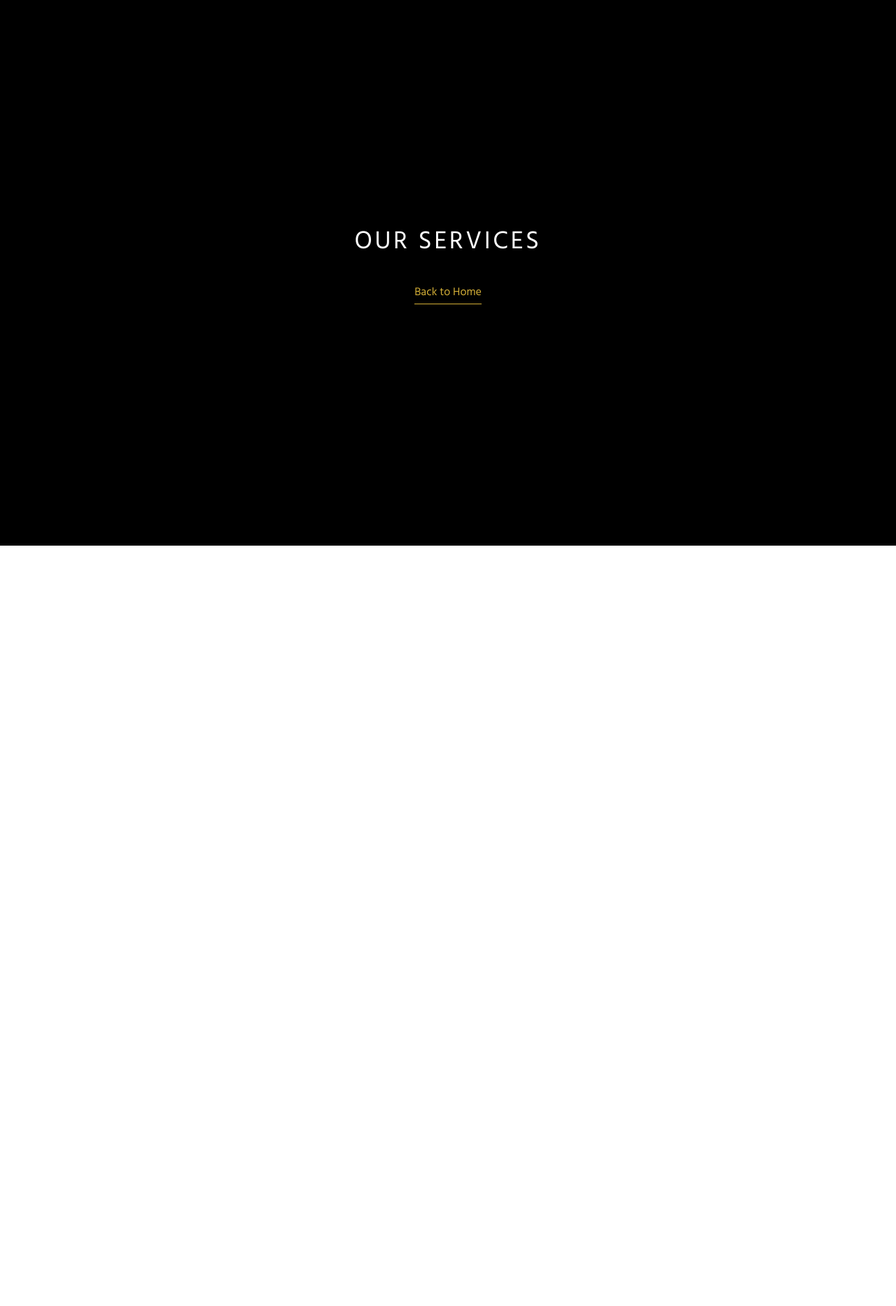
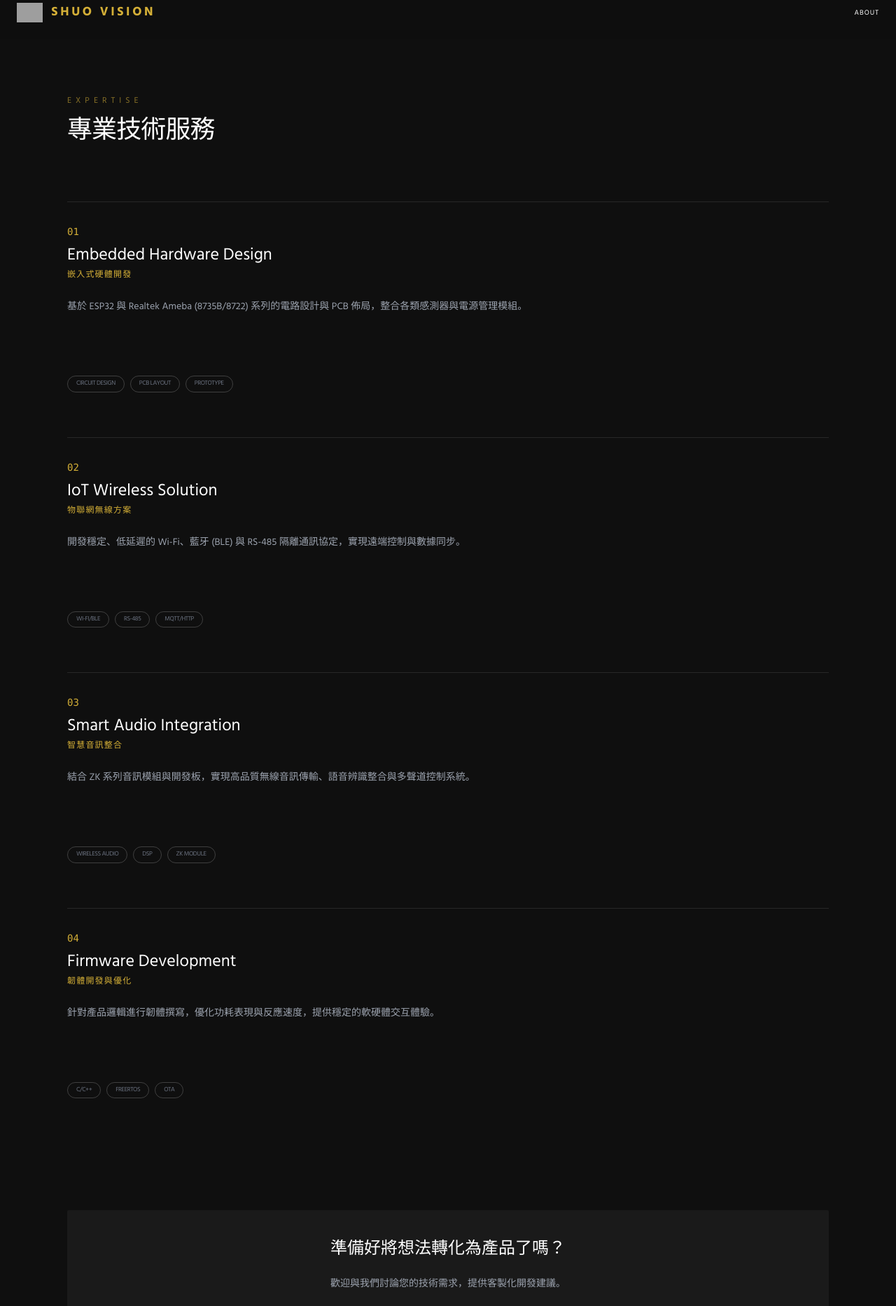
Before and after one commit to shuovision/shuo, a Next.js app: page /services in a window 1280 px wide. Shown: the part 20-1887 px from the top of the page at 70% size. Before the commit the page ends 800 px from the top, so only its background shows below. Built offline with nearby package versions, Linux system fonts and the light colour scheme; grey boxes are pictures that could not be loaded.

Commit message:
Update services.js

```diff
--- a/pages/services.js
+++ b/pages/services.js
@@ -1,12 +1,100 @@
 import Link from 'next/link';
+import Head from 'next/head';
 
 export default function Services() {
+  const serviceList = [
+    {
+      id: "01",
+      title: "Embedded Hardware Design",
+      subtitle: "嵌入式硬體開發",
+      desc: "基於 ESP32 與 Realtek Ameba (8735B/8722) 系列的電路設計與 PCB 佈局，整合各類感測器與電源管理模組。",
+      tags: ["Circuit Design", "PCB Layout", "Prototype"]
+    },
+    {
+      id: "02",
+      title: "IoT Wireless Solution",
+      subtitle: "物聯網無線方案",
+      desc: "開發穩定、低延遲的 Wi-Fi、藍牙 (BLE) 與 RS-485 隔離通訊協定，實現遠端控制與數據同步。",
+      tags: ["Wi-Fi/BLE", "RS-485", "MQTT/HTTP"]
+    },
+    {
+      id: "03",
+      title: "Smart Audio Integration",
+      subtitle: "智慧音訊整合",
+      desc: "結合 ZK 系列音訊模組與開發板，實現高品質無線音訊傳輸、語音辨識整合與多聲道控制系統。",
+      tags: ["Wireless Audio", "DSP", "ZK Module"]
+    },
+    {
+      id: "04",
+      title: "Firmware Development",
+      subtitle: "韌體開發與優化",
+      desc: "針對產品邏輯進行韌體撰寫，優化功耗表現與反應速度，提供穩定的軟硬體交互體驗。",
+      tags: ["C/C++", "FreeRTOS", "OTA"]
+    }
+  ];
+
   return (
-    <div className="bg-black min-h-screen text-white p-20 flex flex-col items-center justify-center">
-      <h1 className="text-4xl mb-10 tracking-widest">OUR SERVICES</h1>
-      <Link href="/">
-        <a className="text-[#D4AF37] border-b border-[#D4AF37] pb-1">Back to Home</a>
-      </Link>
+    <div className="bg-[#0F0F0F] min-h-screen text-white font-sans selection:bg-[#D4AF37] selection:text-black">
+      <Head>
+        <title>Services | SHUO VISION</title>
+      </Head>
+
+      <nav className="p-6 md:px-20 flex justify-between items-center sticky top-0 bg-[#0F0F0F]/90 backdrop-blur-md z-50">
+        <Link href="/">
+          <div className="flex items-center gap-3 cursor-pointer">
+            <img src="/logo.png" alt="Logo" className="h-7 w-auto" />
+            <span className="text-[#D4AF37] font-bold tracking-[0.2em] text-lg">SHUO VISION</span>
+          </div>
+        </Link>
+        <Link href="/about"><a className="text-[10px] uppercase tracking-widest hover:text-[#D4AF37]">About</a></Link>
+      </nav>
+
+      <main className="max-w-6xl mx-auto px-8 py-20 md:py-32">
+        <section className="mb-20">
+          <h2 className="text-[#D4AF37] text-xs tracking-[0.5em] mb-4 uppercase opacity-60">Expertise</h2>
+          <h1 className="text-4xl md:text-5xl font-light tracking-tight">專業技術服務</h1>
+        </section>
+
+        {/* 服務列表網格 */}
+        <div className="grid grid-cols-1 md:grid-cols-2 gap-x-12 gap-y-16">
+          {serviceList.map((service) => (
+            <div key={service.id} className="border-t border-white/10 pt-8 group">
+              <div className="flex justify-between items-start mb-6">
+                <div>
+                  <span className="text-[#D4AF37] font-mono text-sm mb-2 block">{service.id}</span>
+                  <h3 className="text-2xl font-light mb-1">{service.title}</h3>
+                  <p className="text-[#D4AF37] text-xs font-medium tracking-widest">{service.subtitle}</p>
+                </div>
+              </div>
+              <p className="text-gray-400 text-sm leading-loose mb-8 h-20">
+                {service.desc}
+              </p>
+              <div className="flex flex-wrap gap-2">
+                {service.tags.map(tag => (
+                  <span key={tag} className="text-[9px] border border-white/20 px-3 py-1 rounded-full text-gray-500 uppercase tracking-tighter group-hover:border-[#D4AF37]/50 group-hover:text-[#D4AF37] transition-all">
+                    {tag}
+                  </span>
+                ))}
+              </div>
+            </div>
+          ))}
+        </div>
+
+        {/* 底部聯繫 */}
+        <section className="mt-40 bg-[#1A1A1A] p-10 md:p-20 text-center rounded-sm">
+          <h2 className="text-2xl md:text-3xl font-light mb-6">準備好將想法轉化為產品了嗎？</h2>
+          <p className="text-gray-400 mb-10 text-sm">歡迎與我們討論您的技術需求，提供客製化開發建議。</p>
+          <Link href="/contact">
+            <a className="bg-[#D4AF37] text-black px-12 py-4 rounded-full font-bold tracking-widest hover:bg-white transition-all">
+              開始諮詢
+            </a>
+          </Link>
+        </section>
+      </main>
+
+      <footer className="py-16 text-center opacity-20 text-[9px] tracking-[0.3em] uppercase">
+        © 2026 SHUO VISION STUDIO.
+      </footer>
     </div>
   );
 }
```
